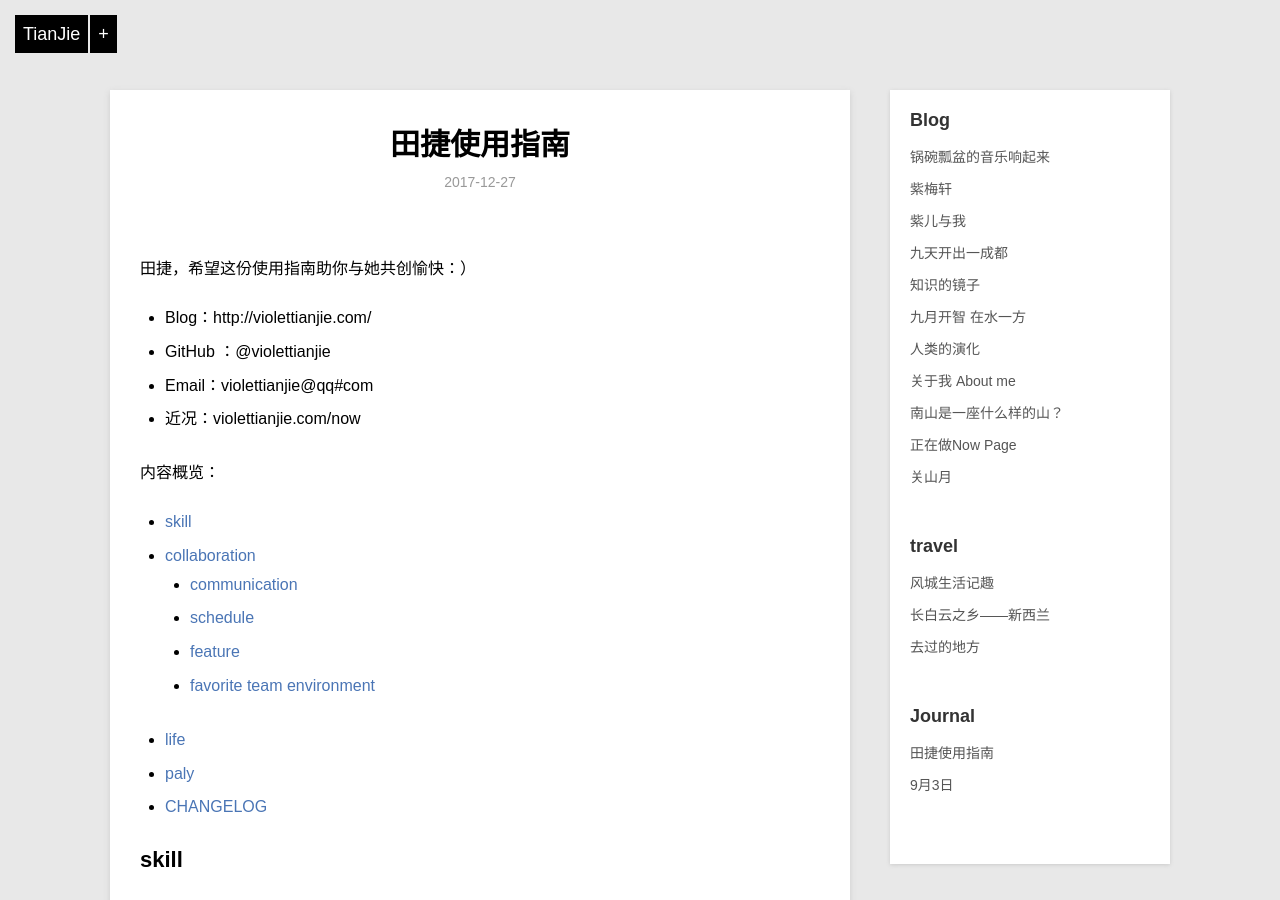
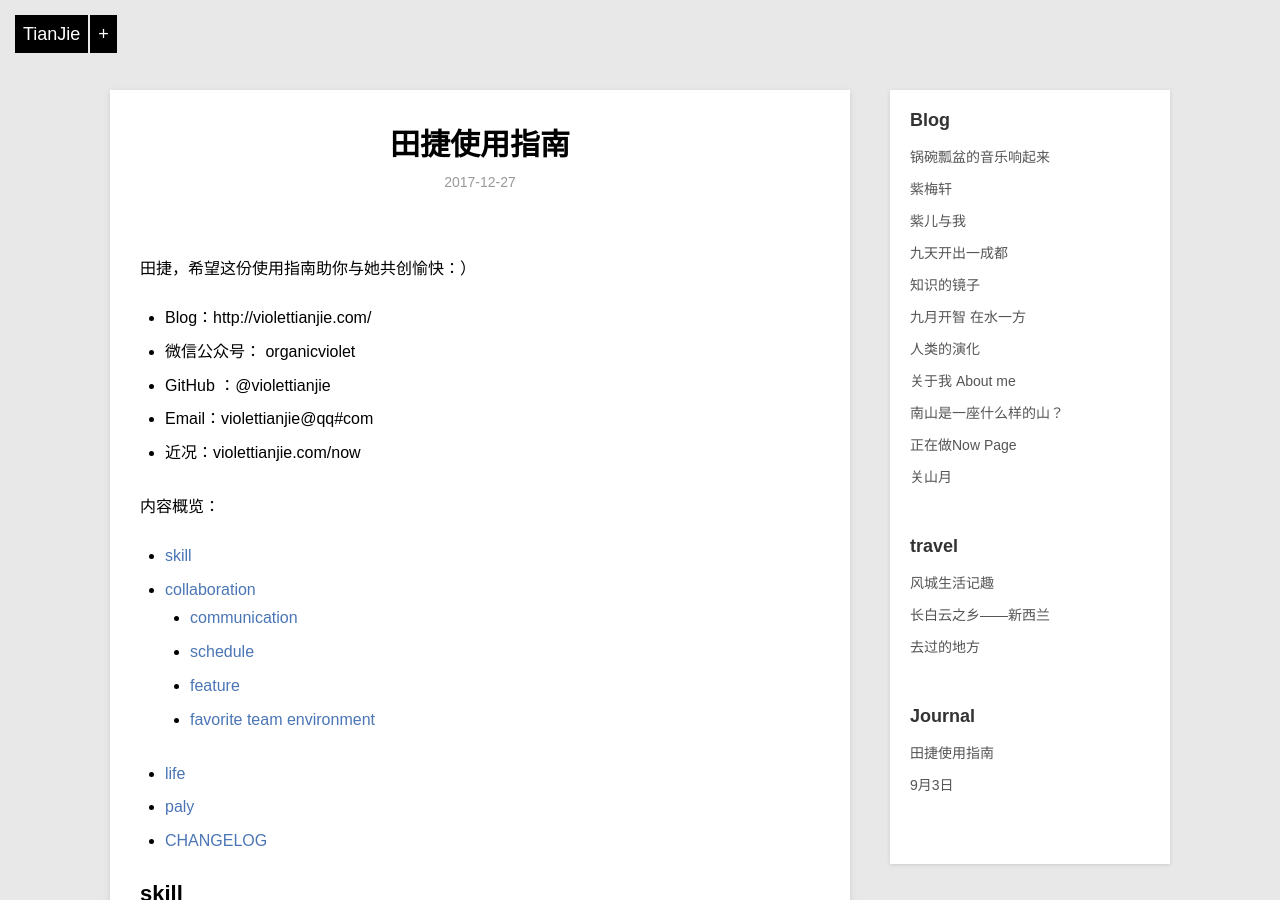
Before and after one commit to violettianjie/violettianjie.github.io, a Jekyll site: the page built from _posts/journal/2017-12-27-usageviolet.md, in a window 1280 px wide and 900 px high. Built offline with Jekyll 4.4.1, drawn with Linux system fonts in a browser that asks for light colours.

Commit message:
Update 2017-12-27-usageviolet.md

```diff
--- a/_posts/journal/2017-12-27-usageviolet.md
+++ b/_posts/journal/2017-12-27-usageviolet.md
@@ -10,6 +10,7 @@ description: 人如产品，沟通愉快
 田捷，希望这份使用指南助你与她共创愉快：）
 
 - Blog：http://violettianjie.com/
+- 微信公众号： organicviolet
 - GitHub ：@violettianjie
 - Email：violettianjie@qq#com
 - 近况：violettianjie.com/now
```
